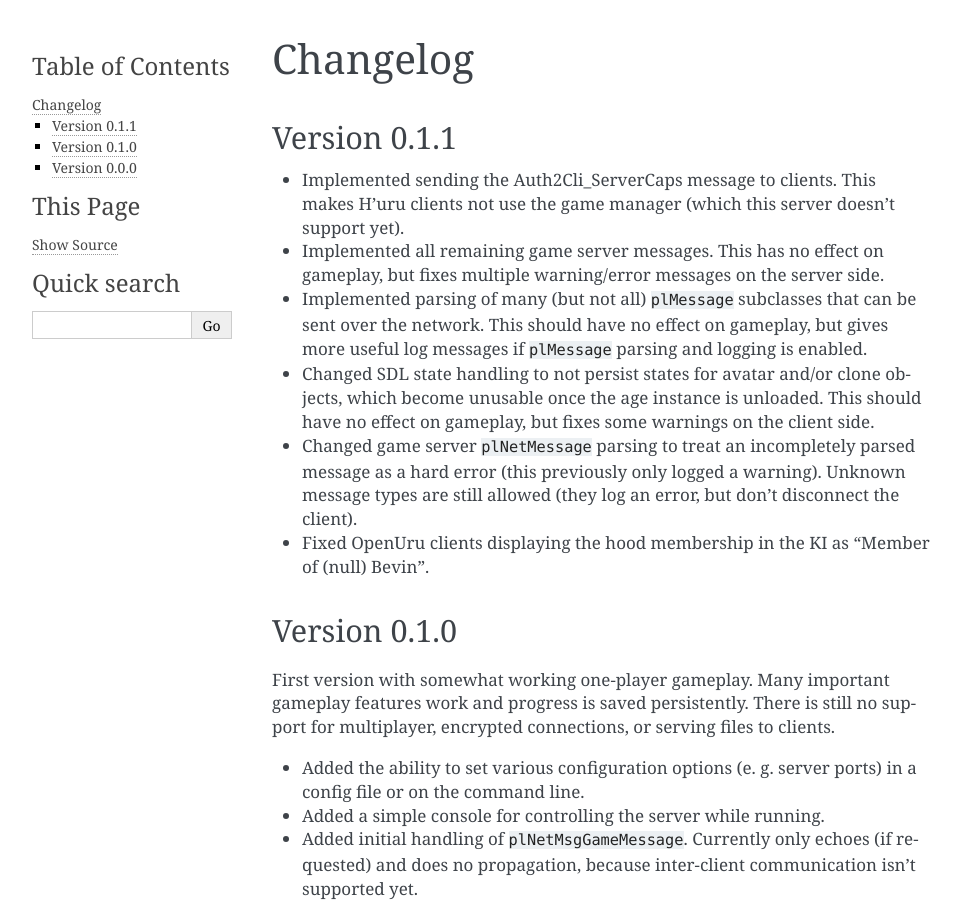
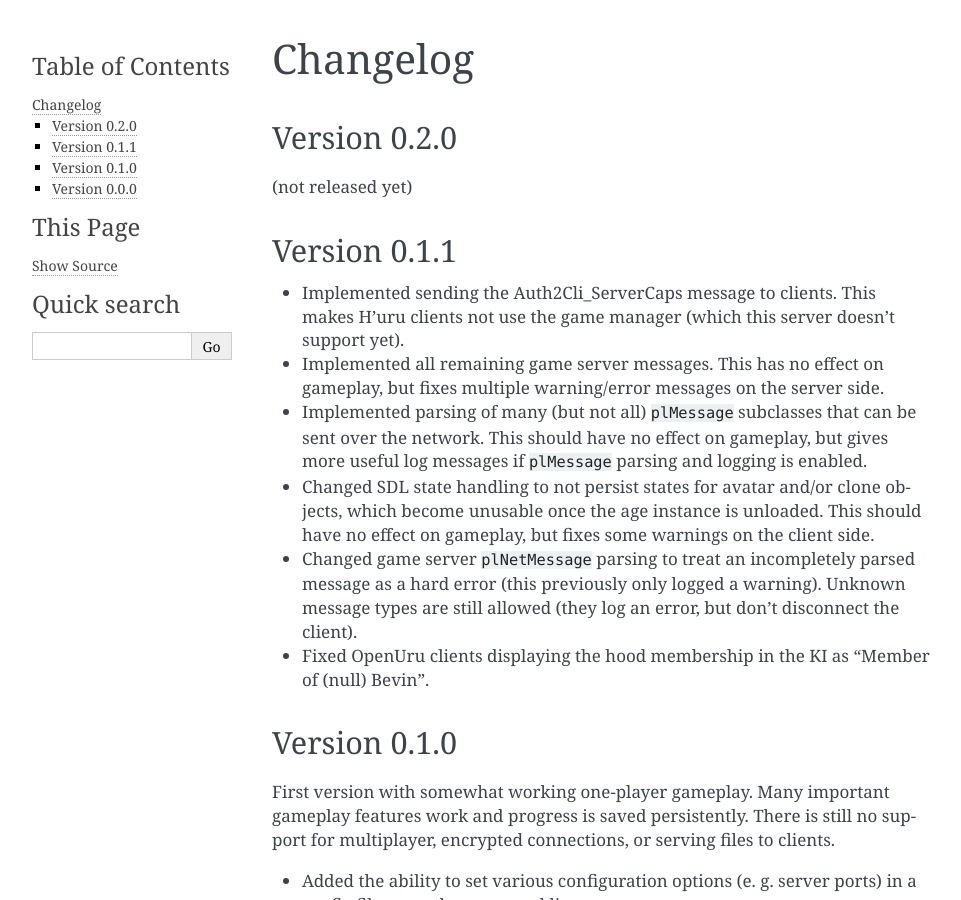
Before and after one commit to dgelessus/NAGUS, a Sphinx documentation site: the page built from docs/nagus/changelog.rst, in a window 1280 px wide and 900 px high. Shown: the whole window, without its empty margins (148-1109 px from the left). Built offline with Sphinx 7.4.7, drawn with Linux system fonts in a browser that asks for light colours.

Commit message:
Bump version number to 0.2.0.dev

```diff
--- a/docs/nagus/changelog.rst
+++ b/docs/nagus/changelog.rst
@@ -1,5 +1,10 @@
 Changelog
 =========
+
+Version 0.2.0
+-------------
+
+(not released yet)
 
 Version 0.1.1
 -------------
--- a/src/nagus/__init__.py
+++ b/src/nagus/__init__.py
@@ -21,4 +21,4 @@
 """
 
 
-__version__ = "0.1.1"
+__version__ = "0.2.0.dev"
```
